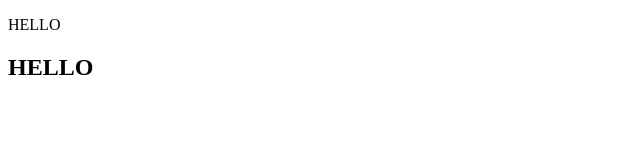
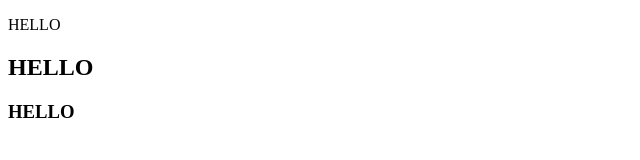
Before and after one commit to FadeMarsu/website, a plain HTML site: page index.html in a window 1280 px wide. Shown: the full height of the page, 0-640 px from the left. Drawn offline with Linux system fonts and the light colour scheme.

Commit message:
Update index.html

```diff
--- a/index.html
+++ b/index.html
@@ -9,6 +9,7 @@
 <body>
     <p>HELLO</p>
     <h2>HELLO</h2>
+    <h3>HELLO</h3>
 </body>
 <script src="index.js"></script>
 </html>
```
